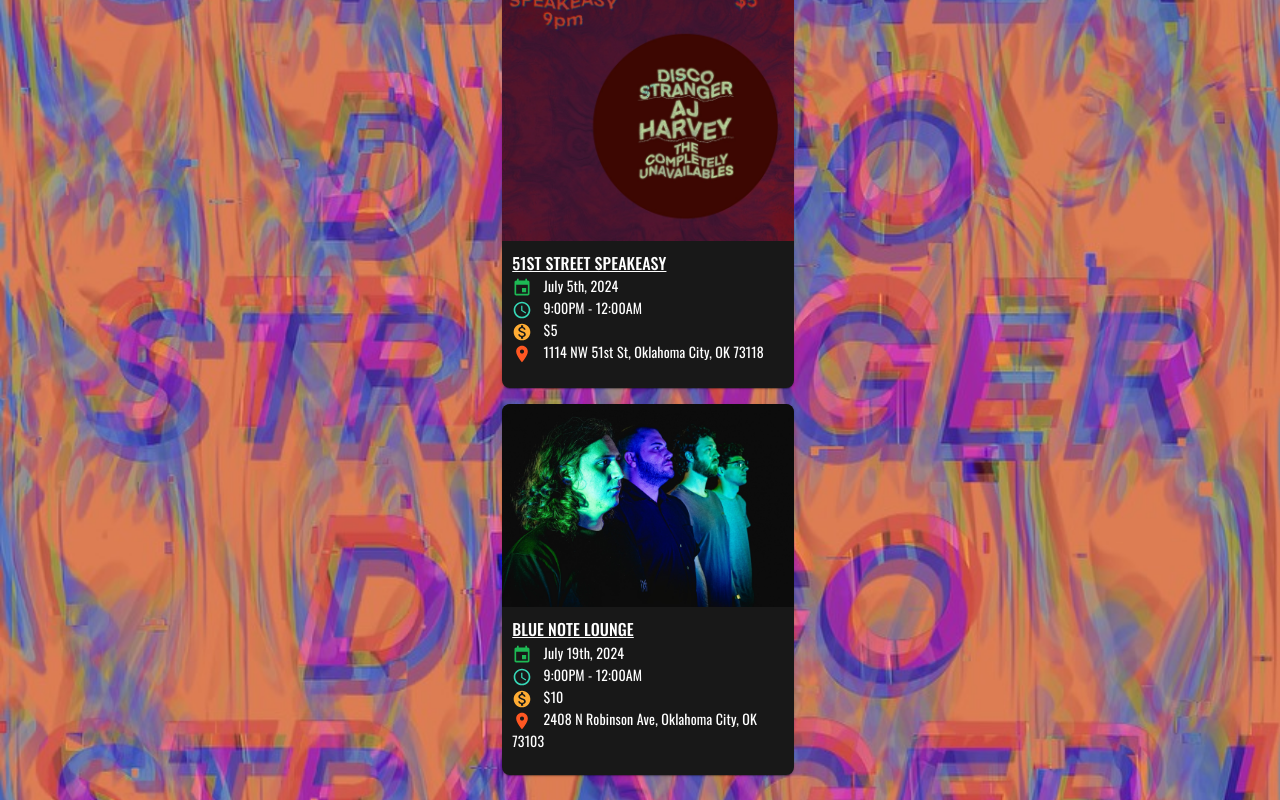
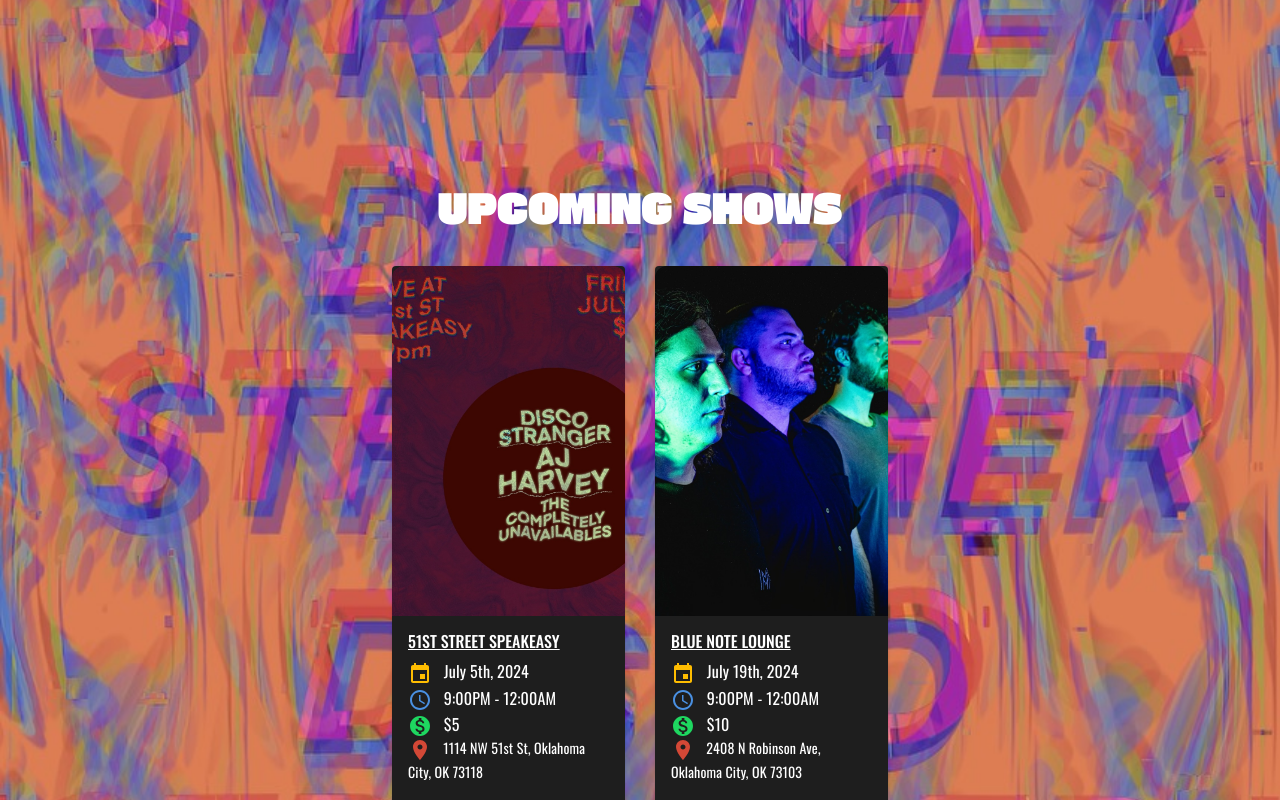
Before and after one commit to ajSeadler/band-website, a React (Vite) app: page / in a window 1280 px wide. Shown: the part 960-1760 px from the top of the page. Built offline with nearby package versions, Linux system fonts and the light colour scheme; a small style sheet from the web is missing; a web font is replaced by a local one.

Commit message:
add carousel

```diff
--- a/src/components/Shows.jsx
+++ b/src/components/Shows.jsx
@@ -17,20 +17,20 @@ import EventIcon from "@mui/icons-material/Event";
 import ScheduleIcon from "@mui/icons-material/Schedule";
 import MonetizationOnIcon from "@mui/icons-material/MonetizationOn";
 import LocationOnIcon from "@mui/icons-material/LocationOn";
+import Slider from "react-slick";
+import "slick-carousel/slick/slick.css";
+import "slick-carousel/slick/slick-theme.css";
 import "../styles/Shows.css";
-
-const showsPerPage = 4;
 
 const Shows = () => {
   const [open, setOpen] = useState(false);
   const [selectedShow, setSelectedShow] = useState(null);
-  const [currentPage, setCurrentPage] = useState(1);
   const [loading, setLoading] = useState(true);
 
   useEffect(() => {
     const timer = setTimeout(() => {
       setLoading(false);
-    });
+    }); // Set a delay for the loading spinner
 
     return () => clearTimeout(timer);
   }, []);
@@ -44,20 +44,37 @@ const Shows = () => {
     setOpen(false);
   };
 
-  const indexOfLastShow = currentPage * showsPerPage;
-  const indexOfFirstShow = indexOfLastShow - showsPerPage;
-  const currentShows = pastShows.slice(indexOfFirstShow, indexOfLastShow);
-
-  const paginate = (pageNumber) => {
-    setCurrentPage(pageNumber);
-    const pastShowsAnchor = document.getElementById("pastShows");
-    if (pastShowsAnchor) {
-      const topOffset = pastShowsAnchor.offsetTop;
-      window.scrollTo({
-        top: topOffset,
-        behavior: "smooth",
-      });
-    }
+  const sliderSettings = {
+    dots: true,
+    infinite: false,
+    speed: 500,
+    slidesToShow: 4,
+    slidesToScroll: 1,
+    responsive: [
+      {
+        breakpoint: 1024,
+        settings: {
+          slidesToShow: 3,
+          slidesToScroll: 1,
+          infinite: true,
+          dots: true,
+        },
+      },
+      {
+        breakpoint: 600,
+        settings: {
+          slidesToShow: 2,
+          slidesToScroll: 1,
+        },
+      },
+      {
+        breakpoint: 480,
+        settings: {
+          slidesToShow: 1,
+          slidesToScroll: 1,
+        },
+      },
+    ],
   };
 
   return (
@@ -74,14 +91,9 @@ const Shows = () => {
             {/* <div className="custom-font-shows">
               <h1>UPCOMING SHOWS</h1>
             </div> */}
-            <Grid
-              container
-              spacing={4}
-              className="shows-container"
-              style={{ marginBottom: "3%" }}
-            >
+            <Slider {...sliderSettings} className="shows-carousel">
               {shows.map((show, index) => (
-                <Grid item xs={12} sm={6} md={4} lg={3} key={index}>
+                <div key={index}>
                   <Card
                     className="show-card"
                     onClick={() => handleCardClick(show)}
@@ -128,19 +140,17 @@ const Shows = () => {
                       </Typography>
                     </CardContent>
                   </Card>
-                </Grid>
+                </div>
               ))}
-            </Grid>
+            </Slider>
 
             <div className="custom-font-shows">
               <h1>PAST SHOWS</h1>
             </div>
 
-            <div id="pastShows" className="past-shows-anchor" />
-
-            <Grid container spacing={4} className="shows-container">
-              {currentShows.map((show, index) => (
-                <Grid item xs={12} sm={6} md={4} lg={3} key={index}>
+            <Slider {...sliderSettings} className="shows-carousel">
+              {pastShows.map((show, index) => (
+                <div key={index}>
                   <Card
                     className="show-card"
                     onClick={() => handleCardClick(show)}
@@ -187,40 +197,9 @@ const Shows = () => {
                       </Typography>
                     </CardContent>
                   </Card>
-                </Grid>
+                </div>
               ))}
-            </Grid>
-
-            <Grid
-              container
-              justifyContent="center"
-              className="pagination-buttons"
-            >
-              {[
-                ...Array(Math.ceil(pastShows.length / showsPerPage)).keys(),
-              ].map((pageNumber) => (
-                <Button
-                  key={pageNumber + 1}
-                  onClick={() => paginate(pageNumber + 1)}
-                  sx={{
-                    color: "#1db954",
-                    backgroundColor: "#121212",
-                    border: "none",
-                    padding: "10px 20px",
-                    margin: "0 5px",
-                    borderRadius: "50px",
-                    cursor: "pointer",
-                    transition: "background-color 0.3s ease",
-                    "&:hover": {
-                      backgroundColor: "#1db954",
-                      color: "white",
-                    },
-                  }}
-                >
-                  {pageNumber + 1}
-                </Button>
-              ))}
-            </Grid>
+            </Slider>
           </Paper>
         )}
 
--- a/src/components/UpcomingShows.jsx
+++ b/src/components/UpcomingShows.jsx
@@ -2,7 +2,6 @@ import React, { useState, useEffect } from "react";
 import {
   Paper,
   Typography,
-  Grid,
   Card,
   CardContent,
   Dialog,
@@ -10,96 +9,59 @@ import {
   IconButton,
   Link,
 } from "@mui/material";
-import { styled } from "@mui/system";
 import CloseIcon from "@mui/icons-material/Close";
-import { ClipLoader } from "react-spinners"; // Import the ClipLoader
-import { shows } from "./showinfo"; // Import only the upcoming shows
+import { ClipLoader } from "react-spinners";
+import Slider from "react-slick";
+import { shows } from "./showinfo";
 import EventIcon from "@mui/icons-material/Event";
 import ScheduleIcon from "@mui/icons-material/Schedule";
 import MonetizationOnIcon from "@mui/icons-material/MonetizationOn";
 import LocationOnIcon from "@mui/icons-material/LocationOn";
 import { Link as RouterLink } from "react-router-dom";
+import "../styles/UpcomingShows.css"; // Import the CSS file
 
-const ShowsPaper = styled(Paper)(({ theme }) => ({
-  padding: "10px",
-  background: "transparent",
-  marginBottom: "2%",
-  width: "100%",
-}));
-
-const ShowsContainer = styled(Grid)(({ theme }) => ({
-  display: "flex",
-  flexDirection: "column",
-  margin: "0 auto",
-  padding: 0,
-  justifyContent: "center",
-  alignItems: "center",
-  width: "100%",
-  [theme.breakpoints.down("sm")]: {
-    padding: "0 10px",
+const sliderSettings = {
+  dots: true,
+  infinite: false,
+  speed: 500,
+  slidesToShow: 4,
+  slidesToScroll: 4,
+  responsive: [
+    {
+      breakpoint: 1024,
+      settings: {
+        slidesToShow: 3,
+        slidesToScroll: 3,
       },
-}));
-
-const ShowCard = styled(Card)(({ theme }) => ({
-  display: "flex",
-  flexDirection: "column",
-  backgroundColor: "#181818", // White background color
-  color: "white", // Black text color
-  borderRadius: "8px",
-  overflow: "hidden",
-  cursor: "pointer",
-  transition: "transform 0.2s ease-in-out",
-  "&:hover": {
-    transform: "scale(1.05)",
     },
-}));
-
-const ShowCardContent = styled(CardContent)(({ theme }) => ({
-  flexGrow: 1,
-  display: "flex",
-  flexDirection: "column",
-  alignItems: "flex-start",
-  padding: "10px",
-}));
-
-const ShowImage = styled("img")(({ theme }) => ({
-  width: "100%",
-  height: "auto",
-  borderRadius: "8px 8px 0 0", // Rounded corners at the top
-  objectFit: "cover",
-}));
-
-const FullImageDialog = styled(Dialog)(({ theme }) => ({
-  "& .MuiDialog-paper": {
-    overflow: "hidden",
+    {
+      breakpoint: 600,
+      settings: {
+        slidesToShow: 2,
+        slidesToScroll: 2,
       },
-}));
-
-const FullImageDialogContent = styled(DialogContent)(({ theme }) => ({
-  padding: 0,
-  position: "relative",
-}));
-
-const CloseButton = styled(IconButton)(({ theme }) => ({
-  position: "absolute",
-  top: theme.spacing(1),
-  right: theme.spacing(1),
-}));
+    },
+    {
+      breakpoint: 480,
+      settings: {
+        slidesToShow: 1,
+        slidesToScroll: 1,
+      },
+    },
+  ],
+};
 
 const UpcomingShows = () => {
   const [open, setOpen] = useState(false);
   const [selectedShow, setSelectedShow] = useState(null);
-  const [loading, setLoading] = useState(true); // State to track loading status
+  const [loading, setLoading] = useState(true);
 
   useEffect(() => {
-    // Simulating loading time
     const timer = setTimeout(() => {
       setLoading(false);
-    }); // Adjust the time as needed
-
-    // Cleanup function to clear the timeout
+    });
     return () => clearTimeout(timer);
-  }, []); // Empty dependency array to run only once when the component mounts
+  }, []);
 
   const handleCardClick = (show) => {
     setSelectedShow(show);
@@ -112,8 +74,7 @@ const UpcomingShows = () => {
 
   return (
     <>
-      <div className="s">
-        {/* Conditionally render the loader if loading is true */}
+      <div className="shows-pg">
         {loading && (
           <div className="loader-overlay">
             <ClipLoader color="#36D7B7" loading={loading} size={50} />
@@ -121,110 +82,70 @@ const UpcomingShows = () => {
         )}
 
         {!loading && (
-          <ShowsPaper elevation={0}>
-            <div className="home-shows">
-              {/* <h4
-                style={{
-                  color: "#fff",
-                  textAlign: "center",
-                  margin: "20px 0",
-                  fontSize: "2.5rem",
-                }}
+          <Paper elevation={0} className="shows-pg">
+            <div className="custom-font-shows">
+              <h1>UPCOMING SHOWS</h1>
+            </div>
+            <Slider {...sliderSettings} className="shows-slider">
+              {shows.map((show, index) => (
+                <div key={index} className="show-slide">
+                  <Card
+                    className="show-card"
+                    onClick={() => handleCardClick(show)}
                   >
-                UPCOMING SHOWS
-              </h4> */}
-            </div>
-            <ShowsContainer container spacing={2}>
-              {shows.length === 0 ? (
-                <div
-                  style={{
-                    textAlign: "center",
-                    color: "black",
-                    margin: "20px",
-                  }}
-                >
-                  <Typography variant="body1" style={{ display: "inline" }}>
-                    No upcoming shows
-                  </Typography>
-                  <Link
-                    component={RouterLink}
-                    to="/contact"
-                    variant="body1"
-                    style={{
-                      marginLeft: "5px",
-                      color: "black",
-                      textDecoration: "underline",
-                      fontFamily: "Oswald",
-                    }}
-                  >
-                    Want to change that?
-                  </Link>
-                </div>
-              ) : (
-                shows.map((show, index) => (
-                  <Grid item xs={12} sm={6} md={4} lg={3} key={index}>
-                    <ShowCard onClick={() => handleCardClick(show)}>
-                      <ShowImage
+                    <img
                       src={show.image}
                       alt={`Band Picture ${index}`}
+                      className="show-image"
                     />
-                      <ShowCardContent>
-                        <Typography
-                          variant="h6"
-                          style={{
-                            fontSize: "1rem",
-                            textDecoration: "underline",
-                            fontFamily: "Oswald",
-                            textTransform: "uppercase",
-                          }}
-                        >
-                          {show.title}
-                        </Typography>
-                        <Typography variant="body2">
-                          <EventIcon
-                            fontSize="small"
-                            sx={{ color: "#1db954", marginRight: 1 }}
-                          />{" "}
+                    <CardContent className="show-card-content">
+                      <h6 className="show-title">{show.title}</h6>
+                      <Typography>
+                        <EventIcon sx={{ color: "#ffbd01", marginRight: 1 }} />{" "}
                         {show.date}
                       </Typography>
-                        <Typography variant="body2">
+                      <Typography>
                         <ScheduleIcon
-                            fontSize="small"
-                            sx={{ color: "#36D7B7", marginRight: 1 }}
+                          sx={{ color: "#4a90e2", marginRight: 1 }}
                         />{" "}
                         {show.time}
                       </Typography>
-                        <Typography variant="body2">
+                      <Typography>
                         <MonetizationOnIcon
-                            fontSize="small"
-                            sx={{ color: "#ffac33", marginRight: 1 }}
+                          sx={{ color: "#1ed760", marginRight: 1 }}
                         />{" "}
                         {show.price}
                       </Typography>
                       <Typography variant="body2">
                         <LocationOnIcon
-                            fontSize="small"
-                            sx={{ color: "#ff5722", marginRight: 1 }}
+                          sx={{ color: "#d34836", marginRight: 1 }}
                         />{" "}
                         {show.location}
                       </Typography>
-                      </ShowCardContent>
-                    </ShowCard>
-                  </Grid>
-                ))
-              )}
-            </ShowsContainer>
-          </ShowsPaper>
+                    </CardContent>
+                  </Card>
+                </div>
+              ))}
+            </Slider>
+          </Paper>
         )}
 
-        <FullImageDialog open={open} onClose={handleClose}>
-          <FullImageDialogContent>
-            <CloseButton aria-label="close" onClick={handleClose}>
+        <Dialog open={open} onClose={handleClose} className="full-image-dialog">
+          <DialogContent className="full-image-dialog-content">
+            <IconButton
+              aria-label="close"
+              onClick={handleClose}
+              className="close-button"
+            >
               <CloseIcon />
-            </CloseButton>
-            <ShowImage src={selectedShow?.image} alt={`Band Picture`} />
-          </FullImageDialogContent>
-        </FullImageDialog>
+            </IconButton>
+            <img
+              src={selectedShow?.image}
+              alt={`Band Picture`}
+              className="show-image"
+            />
+          </DialogContent>
+        </Dialog>
       </div>
     </>
   );
--- a/src/styles/Shows.css
+++ b/src/styles/Shows.css
@@ -13,39 +13,42 @@
 }
 
 .shows-container {
-  display: flex;
-  flex-wrap: wrap;
-  justify-content: flex-start;
+  display: grid;
+  grid-template-columns: repeat(auto-fit, minmax(250px, 1fr));
+  gap: 30px;
+  justify-content: center;
 }
 
 .show-card {
+  background-color: #1e1e1e !important;
+  color: white !important;
+  margin: 5px;
+  border-radius: 12px;
+  overflow: hidden;
+  cursor: pointer;
+  transition: transform 0.3s ease, box-shadow 0.3s ease;
   display: flex;
   flex-direction: column;
-  background-color: #181818 !important;
-  color: white !important;
-  height: 100%;
-  overflow: hidden;
-  cursor: pointer;
-  transition: transform 0.2s ease-in-out;
-  border-radius: 8px;
+  align-items: center;
+  box-shadow: 0 4px 8px rgba(0, 0, 0, 0.1);
 }
 
 .show-card:hover {
-  transform: scale(1.05);
+  transform: translateY(-10px);
+  box-shadow: 0 16px 24px rgba(0, 0, 0, 0.2);
 }
 
 .show-card-content {
-  flex-grow: 1;
-  display: flex;
-  flex-direction: column;
+  padding: 16px;
+  text-align: left;
 }
 
 .show-image {
   width: 100%;
-  height: 90%;
+  height: 350px;
   object-fit: cover;
-  border-top-left-radius: 0px;
-  border-top-right-radius: 0px;
+  border-top-left-radius: 12px;
+  border-top-right-radius: 12px;
 }
 
 .full-image-dialog .MuiDialog-paper {
@@ -62,6 +65,8 @@
   top: 8px;
   right: 8px;
   color: white;
+  background-color: rgba(0, 0, 0, 0.5);
+  border-radius: 50%;
 }
 
 .loader-overlay {
@@ -88,6 +93,10 @@
   .custom-font-shows h1 {
     font-size: 2rem;
   }
+
+  .show-image {
+    height: auto;
+  }
 }
 
 .past-shows-anchor {
--- /dev/null
+++ b/src/styles/UpcomingShows.css
@@ -0,0 +1,91 @@
+.shows-pg {
+  padding: 50px;
+  margin-top: 10vh;
+  background: transparent !important;
+  color: #fff;
+}
+
+@media (max-width: 768px) {
+  .shows-pg {
+    padding: 20px;
+    margin-top: 10vh;
+  }
+}
+
+.shows-slider {
+  width: 100%;
+  margin-bottom: 2%;
+}
+
+.show-slide {
+  padding: 0 10px;
+  box-sizing: border-box;
+}
+
+.show-card {
+  display: flex;
+  flex-direction: column;
+  background-color: #181818 !important;
+  color: white !important;
+  height: 100%;
+  overflow: hidden;
+  cursor: pointer;
+  transition: transform 0.2s ease-in-out;
+  border-radius: 8px;
+  box-shadow: 0 4px 8px rgba(0, 0, 0, 0.1);
+}
+
+.show-card:hover {
+  transform: scale(1.05);
+}
+
+.show-card-content {
+  flex-grow: 1;
+  display: flex;
+  flex-direction: column;
+  padding: 10px;
+}
+
+.show-image {
+  width: 100%;
+  height: auto;
+  object-fit: cover;
+  border-top-left-radius: 8px;
+  border-top-right-radius: 8px;
+}
+
+.show-title {
+  font-size: 1rem;
+  text-decoration: underline;
+  font-family: "Oswald", sans-serif;
+  text-transform: uppercase;
+}
+
+.full-image-dialog .MuiDialog-paper {
+  overflow: hidden;
+}
+
+.full-image-dialog-content {
+  padding: 0;
+  position: relative;
+}
+
+.close-button {
+  position: absolute;
+  top: 8px;
+  right: 8px;
+  color: white;
+}
+
+.loader-overlay {
+  position: fixed;
+  top: 0;
+  left: 0;
+  right: 0;
+  bottom: 0;
+  display: flex;
+  justify-content: center;
+  align-items: center;
+  background-color: #000;
+  z-index: 1000;
+}
```
Lines whose indentation alone changed are shown as unchanged.
